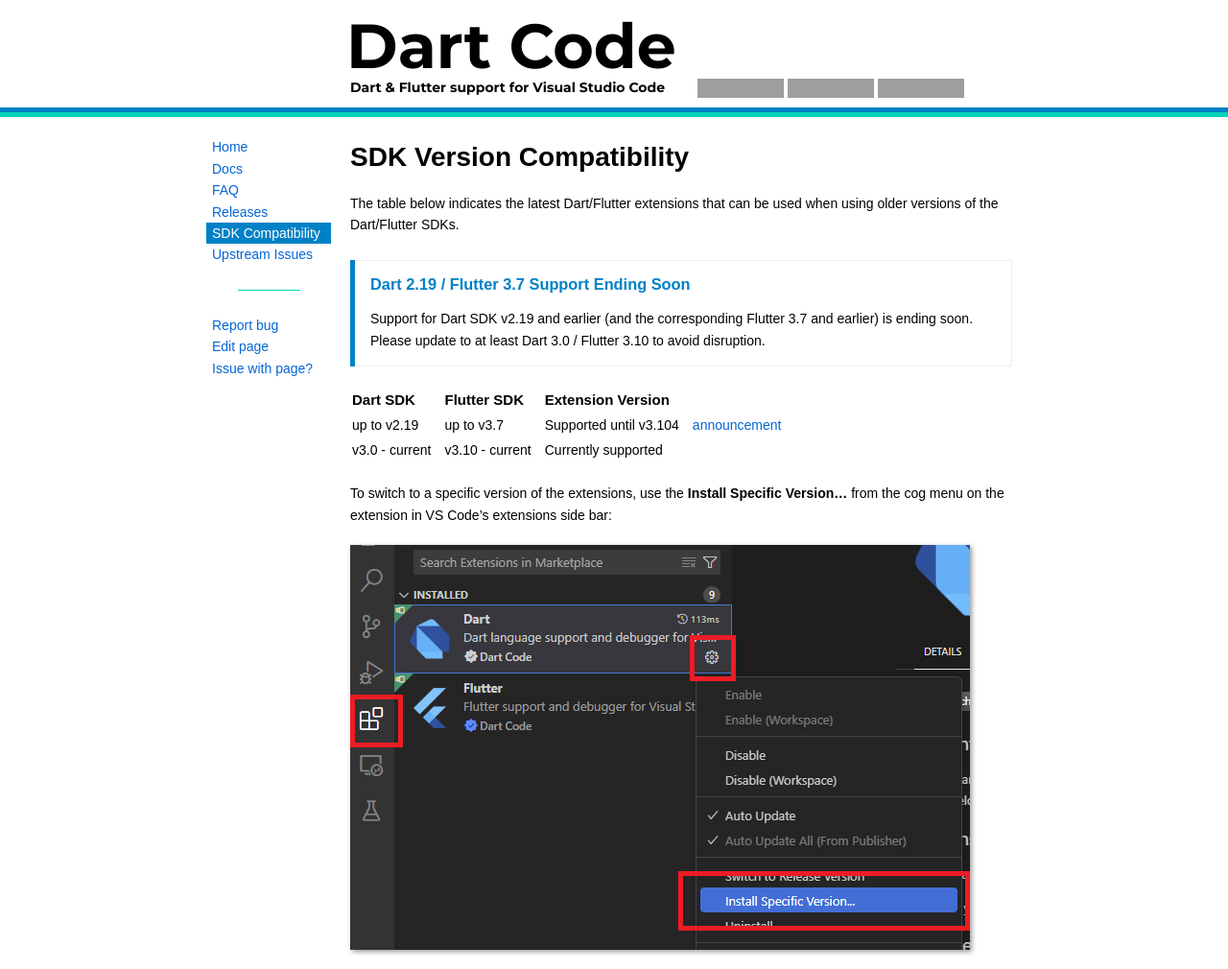
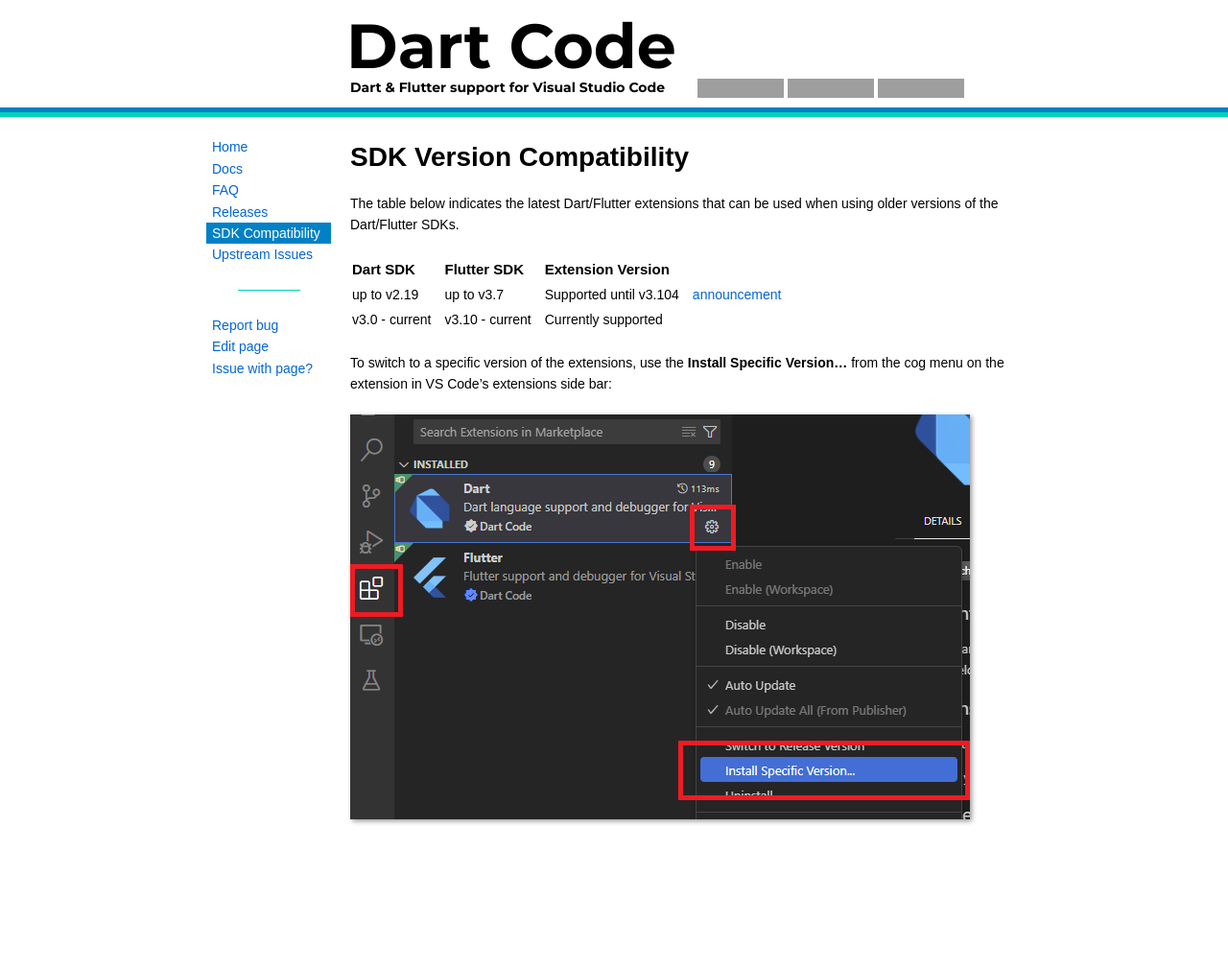
Before and after one commit to Dart-Code/Website, a Jekyll site: the page built from sdk-version-compatibility.md, in a window 1280 px wide. Shown: the whole page at 96% size. Built offline with Jekyll 4.4.1, drawn with Linux system fonts in a browser that asks for light colours; after the commit the page ends 900 px from its top, so only the background shows below that; grey boxes are pictures that could not be loaded.

Commit message:
Update sdk-version-compatibility.md

```diff
--- a/sdk-version-compatibility.md
+++ b/sdk-version-compatibility.md
@@ -12,15 +12,9 @@
 
 The table below indicates the latest Dart/Flutter extensions that can be used when using older versions of the Dart/Flutter SDKs.
 
-{:.callout.title}
-### Dart 2.19 / Flutter 3.7 Support Ending Soon
-
-{:.callout.body}
-Support for Dart SDK v2.19 and earlier (and the corresponding Flutter 3.7 and earlier) is ending soon. Please update to at least Dart 3.0 / Flutter 3.10 to avoid disruption.
-
 | Dart SDK | Flutter SDK | Extension Version | |
 | ----- | ----- | ----- | ----- |
-| up to v2.19 | up to v3.7 | <span title="v?.??+1 removes legacy analysis server protocol support">Supported until v3.104</span> | [announcement](https://groups.google.com/g/flutter-announce/c/JQHzM3FbBGI) |
+| up to v2.19 | up to v3.7 | <span title="v3.105 removes legacy analysis server protocol support">Supported until v3.104</span> | [announcement](https://groups.google.com/g/flutter-announce/c/JQHzM3FbBGI) |
 | v3.0 - current | v3.10 - current | Currently supported |
 
 To switch to a specific version of the extensions, use the **Install Specific Version...** from the cog menu on the extension in VS Code's extensions side bar:
```
